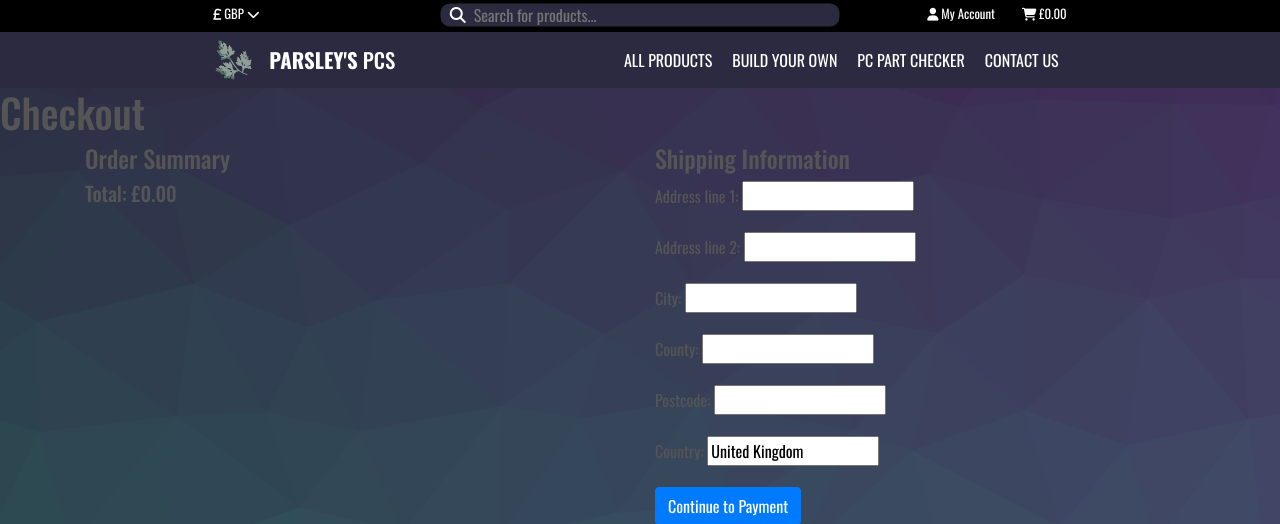
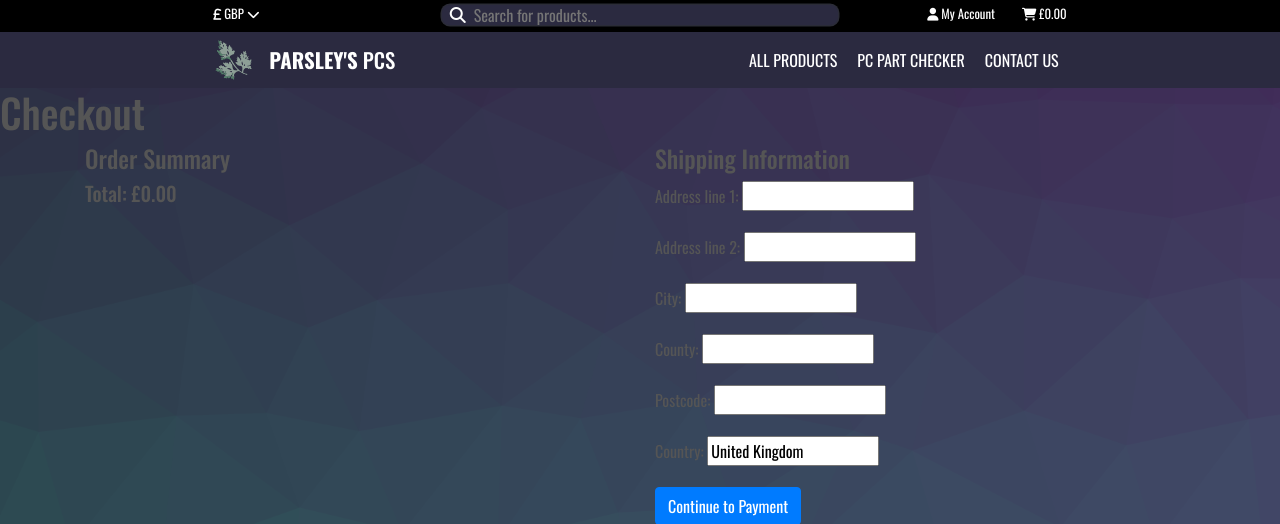
Before and after one commit to Mark-Assessment/n-parsley-parsleys-pcs-M4-2, a Django app: page /checkout/ in a window 1280 px wide. Shown: the top 524 px of the page. Run offline with Django 3.2, Linux system fonts and the light colour scheme; the visitor is signed in with stand-in values (Sample User, id 1); data that the repository does not hold is empty; parts of the project's set-up code (start-up, migrations or seed data) failed here and were passed over; some libraries are stand-ins or nearby versions.

Commit message:
refactor: Remove link to pc builder page

```diff
--- a/templates/includes/main-nav.html
+++ b/templates/includes/main-nav.html
@@ -12,13 +12,6 @@
                 <a href="{% url 'all_products' %}?sort_by=category" class="dropdown-item">By Category</a>
                 <a href="{% url 'all_products' %}" class="dropdown-item">All Products</a>
             </div>
-        </li>
-
-
-        <li class="nav-item">
-            <a class="logo-font nav-link mr-1" href="#" id="build-your-own-link">
-                Build Your Own
-            </a>
         </li>
 
         <li class="nav-item dropdown">
```
